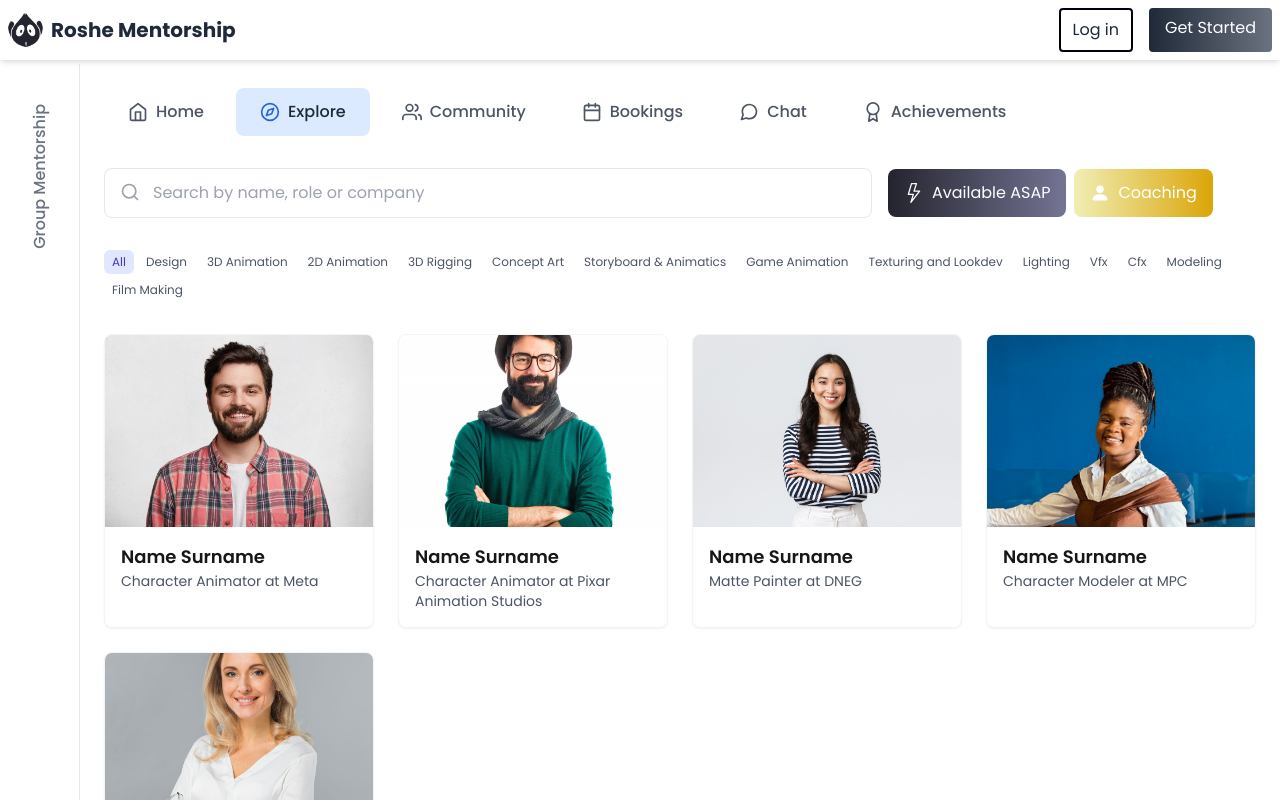
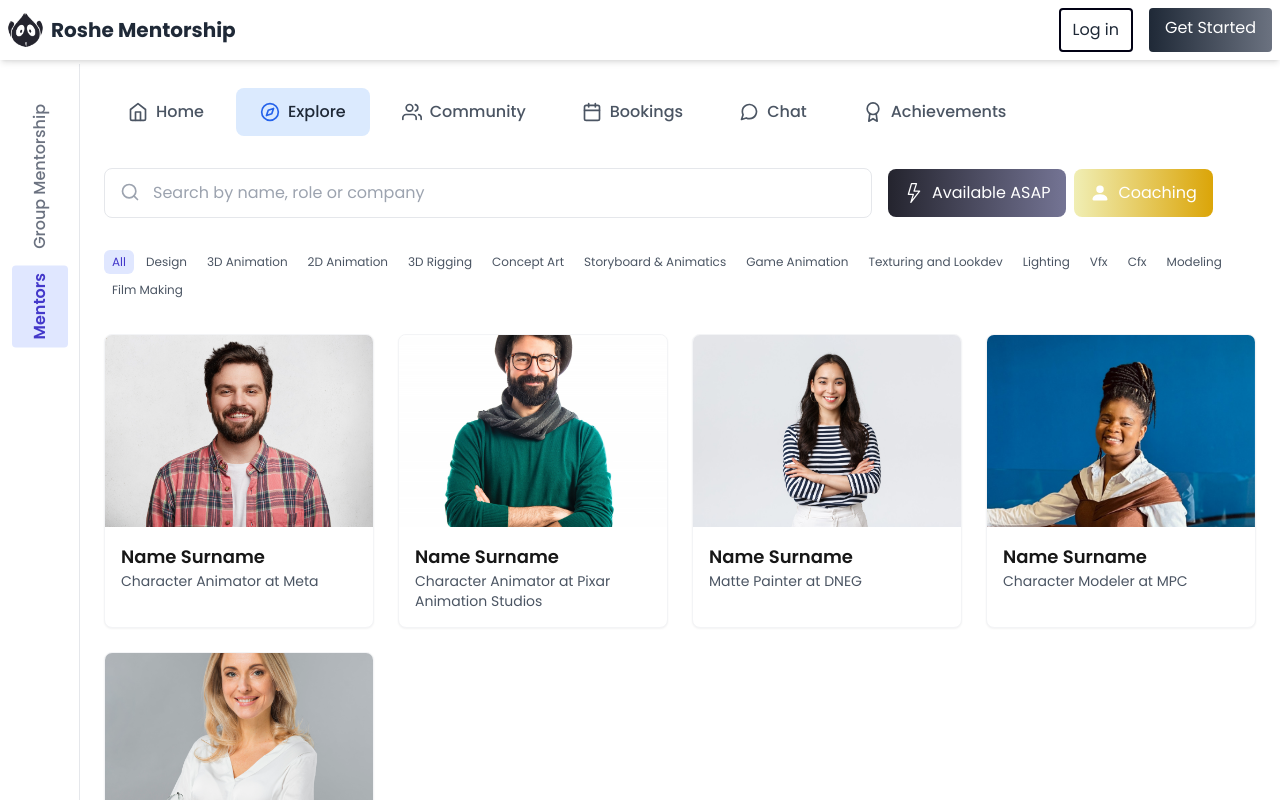
Before and after one commit to Roshe-Mentors/new_roshe, a Next.js app: page /dashboard in a window 1280 px wide. Shown: the top 800 px of the page. Built offline with nearby package versions, Linux system fonts and the light colour scheme.

Commit message:
FEAT: restructure sidebar buttons in MentorDashboard for improved layout and spacing

```diff
--- a/src/app/dashboard/components/MentorDashboard.tsx
+++ b/src/app/dashboard/components/MentorDashboard.tsx
@@ -70,6 +70,7 @@ const MentorDashboard: React.FC<MentorDashboardProps> = ({ mentors }) => {
 
       {/* Sidebar */}
       <div className="w-20 bg-white border-r border-gray-200 flex flex-col items-center pt-8 pb-4">
+        <div className="flex flex-col space-y-2">
           <button
             onClick={() => setActiveView('groupMentorship')}
             className={`rotate-180 writing-mode-vertical-rl transform origin-center cursor-pointer px-4 py-2 rounded transition-colors ${
@@ -81,7 +82,6 @@ const MentorDashboard: React.FC<MentorDashboardProps> = ({ mentors }) => {
           >
             Group Mentorship
           </button>
-        <div className="flex-grow"></div>
           <button
             onClick={() => setActiveView('mentors')}
             className={`rotate-180 writing-mode-vertical-rl transform origin-center cursor-pointer px-4 py-2 rounded transition-colors ${
@@ -93,6 +93,7 @@ const MentorDashboard: React.FC<MentorDashboardProps> = ({ mentors }) => {
           >
             Mentors
           </button>
+        </div>
       </div>
 
       {/* Main Content */}
```
Lines whose indentation alone changed are shown as unchanged.
